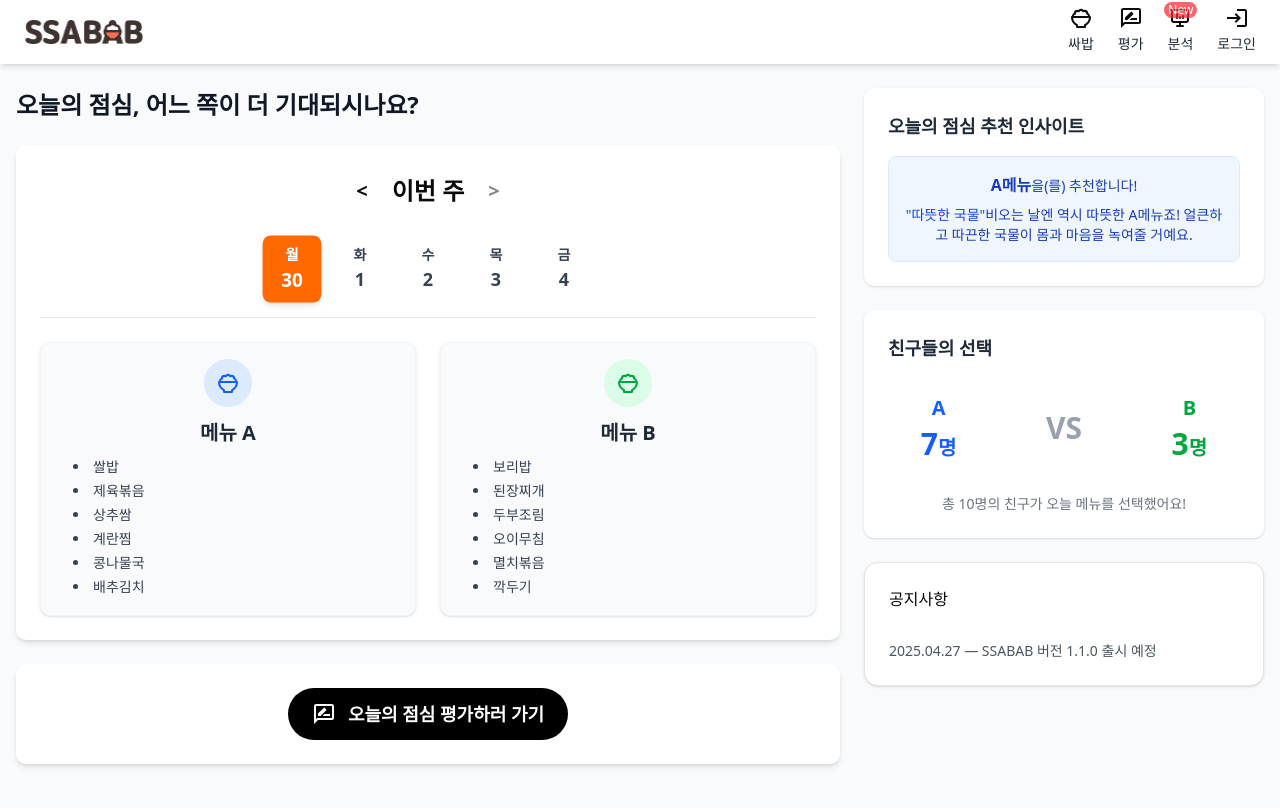
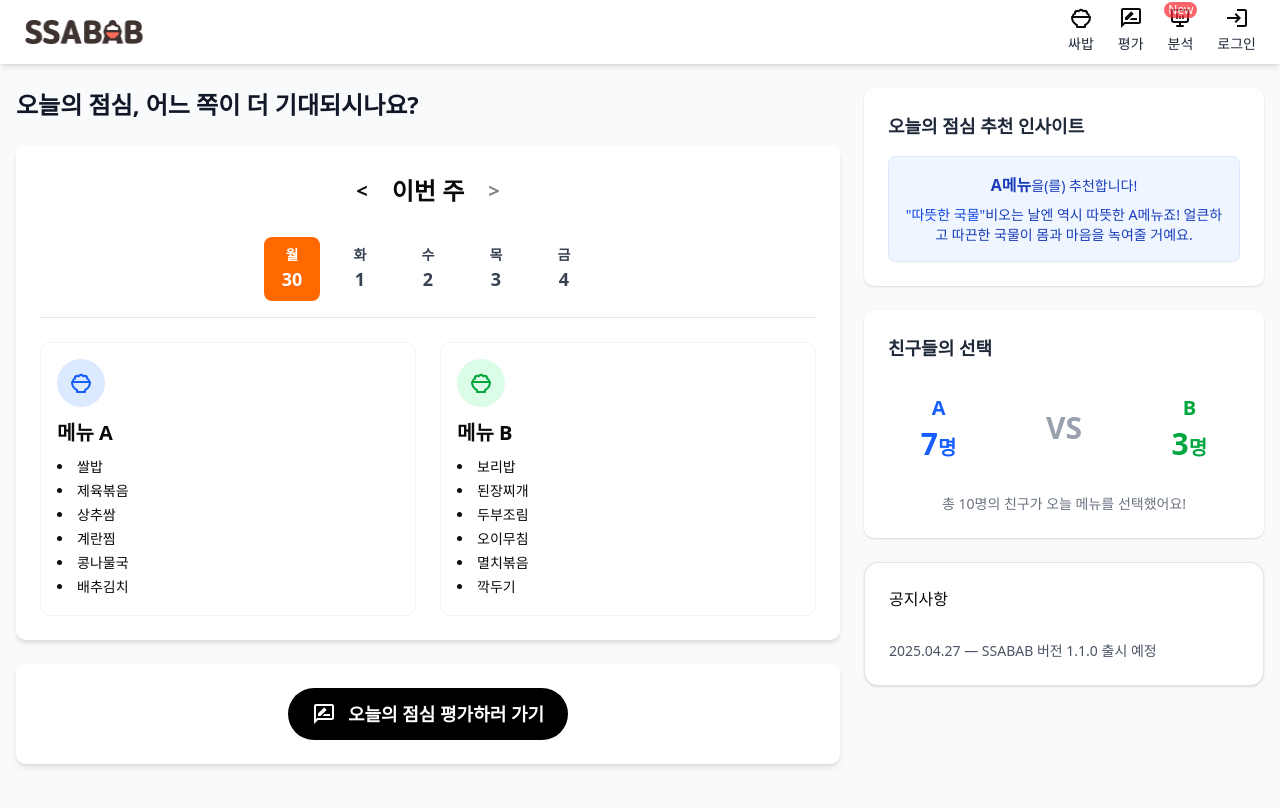
Before and after one commit to ssabab/ssabab-nextjs, a Next.js app: page /ssabab in a window 1280 px wide. Shown: the top 808 px of the page. Built offline with nearby package versions, Linux system fonts and the light colour scheme.

Commit message:
merge를 위한 commit

```diff
--- a/package.json
+++ b/package.json
@@ -33,6 +33,7 @@
     "classnames": "^2.5.1",
     "clsx": "^2.1.1",
     "date-fns": "^3.6.0",
+    "framer-motion": "^12.18.1",
     "lucide-react": "^0.507.0",
     "next": "15.3.1",
     "next-themes": "^0.4.6",
--- a/src/components/ssabab/LunchSection.tsx
+++ b/src/components/ssabab/LunchSection.tsx
@@ -1,42 +1,41 @@
-// components/ssabab/LunchSection.tsx
 'use client'
 
-import React, { useEffect, useState } from 'react'; // useState 다시 추가
-import { BiBowlRice } from 'react-icons/bi';
-import { useMenuStore, dayLabels } from '@/stores/useMenuStore'; // useMenuStore 임포트
+import React, { useEffect, useState } from 'react' // useState 다시 추가
+import { BiBowlRice } from 'react-icons/bi'
+import { useMenuStore, dayLabels, computeWeekDates } from '@/stores/useMenuStore'
 
 export default function LunchSection() {
-  // Zustand 스토어에서 필요한 상태와 액션 가져오기
-  const {
-    currentWeek,
-    selectedDay,
-    weekDates,
-    currentDayMenu,
-    isGoToLastWeekEnabled,
-    isGoToThisWeekEnabled,
-    setWeek,
-    setSelectedDay,
-    initializeSelectedDay,
-  } = useMenuStore();
+  const currentWeek = useMenuStore(state => state.currentWeek)
+  const selectedDay = useMenuStore(state => state.selectedDay)
+  const setWeek = useMenuStore(state => state.setWeek)
+  const setSelectedDay = useMenuStore(state => state.setSelectedDay)
+  const initializeSelectedDay = useMenuStore(state => state.initializeSelectedDay)
+  const storeDayMenu = useMenuStore(state => state.currentDayMenu)
+
+  // computeWeekDates로 매번 최신 날짜 계산
+  const dates = computeWeekDates(currentWeek)
 
   // LunchSection 내부에서만 사용될 메뉴 선택 상태 (로컬 상태)
-  const [localSelectedMenuOption, setLocalSelectedMenuOption] = useState<'A' | 'B' | null>(null);
+  const [localOption, setLocalOption] = useState<'A' | 'B' | null>(null);
+
+  const canPrev = currentWeek === 'thisWeek'
+  const canNext = currentWeek === 'lastWeek'
 
   // 컴포넌트 마운트 시 초기 요일 설정
   useEffect(() => {
-    initializeSelectedDay();
-  }, [initializeSelectedDay]);
+    initializeSelectedDay()
+  }, [initializeSelectedDay])
 
   // 요일 또는 주차 변경 시 로컬 메뉴 선택 상태 초기화
   useEffect(() => {
-    setLocalSelectedMenuOption(null);
-  }, [selectedDay, currentWeek]);
+    setLocalOption(null)
+  }, [selectedDay, currentWeek])
 
 
   const handleMenuSelect = (option: 'A' | 'B') => {
-    setLocalSelectedMenuOption(option); // 로컬 상태 업데이트
+    setLocalOption(option)
     console.log(`LunchSection에서 ${currentWeek} ${selectedDay}의 메뉴 ${option}이(가) 선택되었습니다.`);
-  };
+  }
 
   return (
     <section className="bg-white rounded-lg shadow-md p-6 font-sans">
@@ -44,10 +43,10 @@ export default function LunchSection() {
       <div className="flex justify-center items-center mb-6">
         <button
           onClick={() => setWeek('lastWeek')}
-          disabled={!isGoToLastWeekEnabled}
+          disabled={!canPrev}
           className={`
             p-2 rounded-full transition-colors duration-200 text-xl font-bold
-            ${isGoToLastWeekEnabled ? 'hover:bg-gray-200' : 'opacity-50 cursor-not-allowed pointer-events-none'}
+            ${canPrev ? 'hover:bg-gray-200' : 'opacity-50 cursor-not-allowed pointer-events-none'}
           `}
           aria-label="저번 주 보기"
         >
@@ -60,10 +59,10 @@ export default function LunchSection() {
 
         <button
           onClick={() => setWeek('thisWeek')}
-          disabled={!isGoToThisWeekEnabled}
+          disabled={!canNext}
           className={`
             p-2 rounded-full transition-colors duration-200 text-xl font-bold
-            ${isGoToThisWeekEnabled ? 'hover:bg-gray-200' : 'opacity-50 cursor-not-allowed pointer-events-none'}
+            ${canNext ? 'hover:bg-gray-200' : 'opacity-50 cursor-not-allowed pointer-events-none'}
           `}
           aria-label="이번 주 보기"
         >
@@ -72,67 +71,56 @@ export default function LunchSection() {
       </div>
 
       {/* 요일 및 날짜 선택 그룹 */}
-      <div className="flex justify-center items-center mb-6 border-b border-gray-200 pb-4">
-        {weekDates.map(({ dayKey, date, fullDate }) => (
+      <div
+        key={currentWeek}
+        className={`
+          flex justify-center mb-6 border-b pb-4
+          transform transition-transform duration-300
+          translate-x-0
+        `}
+      >
+        {dates.map(({ dayKey, date }) => (
           <button
             key={dayKey}
             onClick={() => setSelectedDay(dayKey)}
             className={`
-              flex flex-col items-center justify-center p-2 mx-1.5 rounded-md
-              transition-all duration-200 ease-in-out font-sans
-              w-14 h-16
+              mx-1.5 p-2 w-14 h-16 rounded-md
               ${selectedDay === dayKey
-                ? 'bg-orange-500 text-white shadow-md transform scale-105'
+                ? 'bg-orange-500 text-white'
                 : 'text-gray-700 hover:bg-gray-100'}
             `}
           >
-            <span className="text-sm font-semibold">{dayLabels[dayKey]}</span>
-            <span className="text-lg font-bold">{date}</span>
+            <div className="text-sm font-semibold">{dayLabels[dayKey]}</div>
+            <div className="text-lg font-bold">{date}</div>
           </button>
         ))}
       </div>
 
       {/* 선택된 요일의 메뉴 표시 */}
       <div className="grid grid-cols-1 md:grid-cols-2 gap-6">
-        {/* 메뉴 A 카드 */}
-        <div
-          onClick={() => handleMenuSelect('A')}
-          className={`
-            flex flex-col items-center bg-gray-50 p-4 rounded-lg shadow-sm cursor-pointer
-            transition-all duration-200 ease-in-out
-            ${localSelectedMenuOption === 'A' ? 'border-2 bg-orange-100 border-orange-500 transform scale-102 shadow-lg' : 'border border-gray-100 hover:shadow-md'}
-          `}
-        >
-          <div className="flex items-center justify-center w-12 h-12 bg-blue-100 rounded-full mb-3">
-             <BiBowlRice size={24} className="text-blue-600" />
-          </div>
-          <h3 className="text-xl font-semibold text-gray-800 mb-2 font-sans">메뉴 A</h3>
-          <ul className="text-gray-700 text-sm list-disc list-inside text-left w-full px-4 font-sans">
-            {currentDayMenu.menuA.map((item, index) => (
-              <li key={index} className="py-0.5">{item}</li>
-            ))}
-          </ul>
-        </div>
-
-        {/* 메뉴 B 카드 */}
-        <div
-          onClick={() => handleMenuSelect('B')}
-          className={`
-            flex flex-col items-center bg-gray-50 p-4 rounded-lg shadow-sm cursor-pointer
-            transition-all duration-200 ease-in-out
-            ${localSelectedMenuOption === 'B' ? 'border-2 bg-orange-100 border-orange-500 transform scale-102 shadow-lg' : 'border border-gray-100 hover:shadow-md'}
-          `}
-        >
-          <div className="flex items-center justify-center w-12 h-12 bg-green-100 rounded-full mb-3">
-            <BiBowlRice size={24} className="text-green-600" />
-          </div>
-          <h3 className="text-xl font-semibold text-gray-800 mb-2 font-sans">메뉴 B</h3>
-          <ul className="text-gray-700 text-sm list-disc list-inside text-left w-full px-4 font-sans">
-            {currentDayMenu.menuB.map((item, index) => (
-              <li key={index} className="py-0.5">{item}</li>
-            ))}
-          </ul>
-        </div>
+        {(['A','B'] as const).map(opt => {
+          const items = opt === 'A' ? storeDayMenu.menuA : storeDayMenu.menuB
+          const color = opt === 'A' ? 'blue' : 'green'
+          return (
+            <div
+              key={opt}
+              onClick={() => handleMenuSelect(opt)}
+              className={`cursor-pointer p-4 rounded-lg transition ${
+                localOption === opt
+                  ? 'border-2 border-orange-500 bg-orange-100'
+                  : 'border border-gray-100 hover:shadow-md'
+              }`}
+            >
+              <div className={`w-12 h-12 mb-3 bg-${color}-100 rounded-full flex items-center justify-center`}>
+                <BiBowlRice size={24} className={`text-${color}-600`} />
+              </div>
+              <h3 className="text-xl font-semibold mb-2">메뉴 {opt}</h3>
+              <ul className="list-disc list-inside text-sm">
+                {items.map((it,i) => <li key={i} className="py-0.5">{it}</li>)}
+              </ul>
+            </div>
+          )
+        })}
       </div>
     </section>
   );
--- a/src/components/ssabab/NoticeSection.tsx
+++ b/src/components/ssabab/NoticeSection.tsx
@@ -1,13 +1,14 @@
 import { Card, CardHeader, CardTitle, CardContent } from "@/components/ui/card"
 
 export default function NoticeSection() {
+  // TODO: 실제 공지사항 데이터를 API 혹은 CMS에서 받아와 렌더링할 경우
+  // 이 컴포넌트를 async로 바꾸고 fetch를 사용하세요.
   return (
     <Card className="border">
       <CardHeader>
         <CardTitle className="text-base font-medium">공지사항</CardTitle>
       </CardHeader>
       <CardContent className="text-sm text-gray-600">
-        {/* TODO: 실제 공지사항 데이터를 API 혹은 CMS에서 받아와서 렌더링 */}
         <p>2025.04.27 — SSABAB 버전 1.1.0 출시 예정</p>
       </CardContent>
     </Card>
--- a/src/lib/api.ts
+++ b/src/lib/api.ts
@@ -22,6 +22,11 @@ export interface Menu {
   foods: FoodInfo[]
 }
 
+// Voting
+export interface PreVotePayload { menuId: number }
+export const preVote = (payload: PreVotePayload) =>
+  api.post('/api/vote', payload)
+
 /** 로그인 수정 필요할 수도.. 구글만 구현 */
 export const getGoogleOAuthUrl = () =>
   api.get<{ url: string }>('/auth/oauth2/authorize/google')
@@ -36,8 +41,19 @@ export const logout = () =>
 export const refreshAccessToken = () =>
   api.post<{ accessToken: string }>('/account/refresh')
 
-/** 날짜별 메뉴 목록 조회 */
+/** 날짜별 메뉴 조회 */
 export const getMenu = (date: string) =>
   api.get<{ menus: Menu[] }>('/api/menu', { params: { date } })
 
+/** 메뉴 RUD */
+export interface SaveMenuPayload { date: string; foods: FoodInfo[] }
+export const postMenu = (body: SaveMenuPayload) =>
+  api.post<Menu>('/api/menu', body)
+
+export const updateMenu = (id: number, body: SaveMenuPayload) =>
+  api.put<Menu>(`/api/menu/${id}`, body)
+
+export const deleteMenu = (id: number) =>
+  api.delete<void>(`/api/menu/${id}`)
+
 export default api
--- a/src/stores/useMenuStore.ts
+++ b/src/stores/useMenuStore.ts
@@ -115,7 +115,7 @@ const getMonday = (date: Date, weekOffset: number = 0) => {
   return d;
 };
 
-const getWeekDates = (currentWeekType: WeekType): WeekDateInfo[] => {
+export const computeWeekDates = (currentWeekType: WeekType): WeekDateInfo[] => {
   const today = new Date();
   const offset = currentWeekType === 'thisWeek' ? 0 : -1;
   const monday = getMonday(today, offset);
@@ -128,7 +128,7 @@ const getWeekDates = (currentWeekType: WeekType): WeekDateInfo[] => {
     dates.push({ dayKey: dayKey, date: day.getDate(), fullDate: day });
   }
   return dates;
-};
+}
 
 export const useMenuStore = create<MenuStoreState>()(
   devtools(
@@ -140,7 +140,7 @@ export const useMenuStore = create<MenuStoreState>()(
 
       // 파생된/Computed 상태
       get weekDates() {
-        return getWeekDates(get().currentWeek);
+        return computeWeekDates(get().currentWeek);
       },
       get currentWeekMenus() {
         return tempLunchMenus[get().currentWeek];
```
Also changed, not shown: src/components/admin/AdminMenuPanel.tsx (+66 -37 lines), 1 other file (tests, documents, lock files or other folders).
